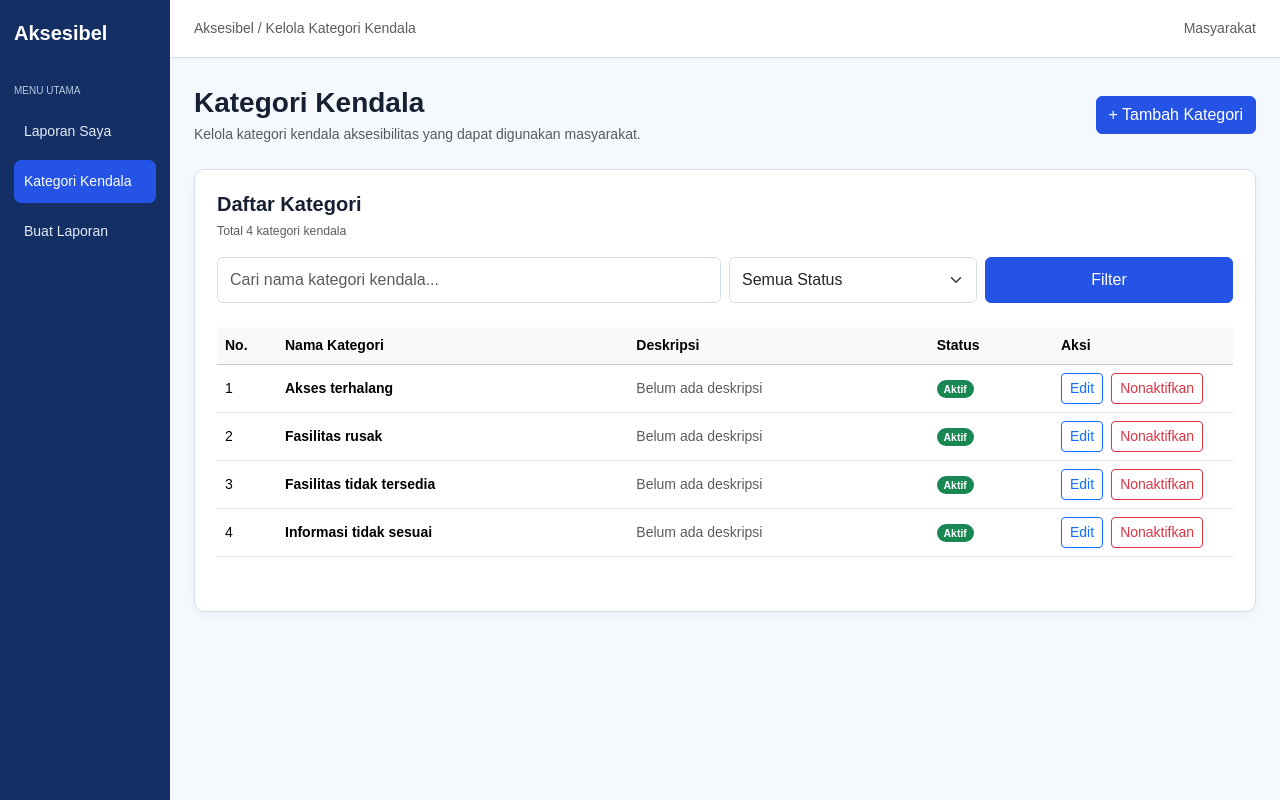
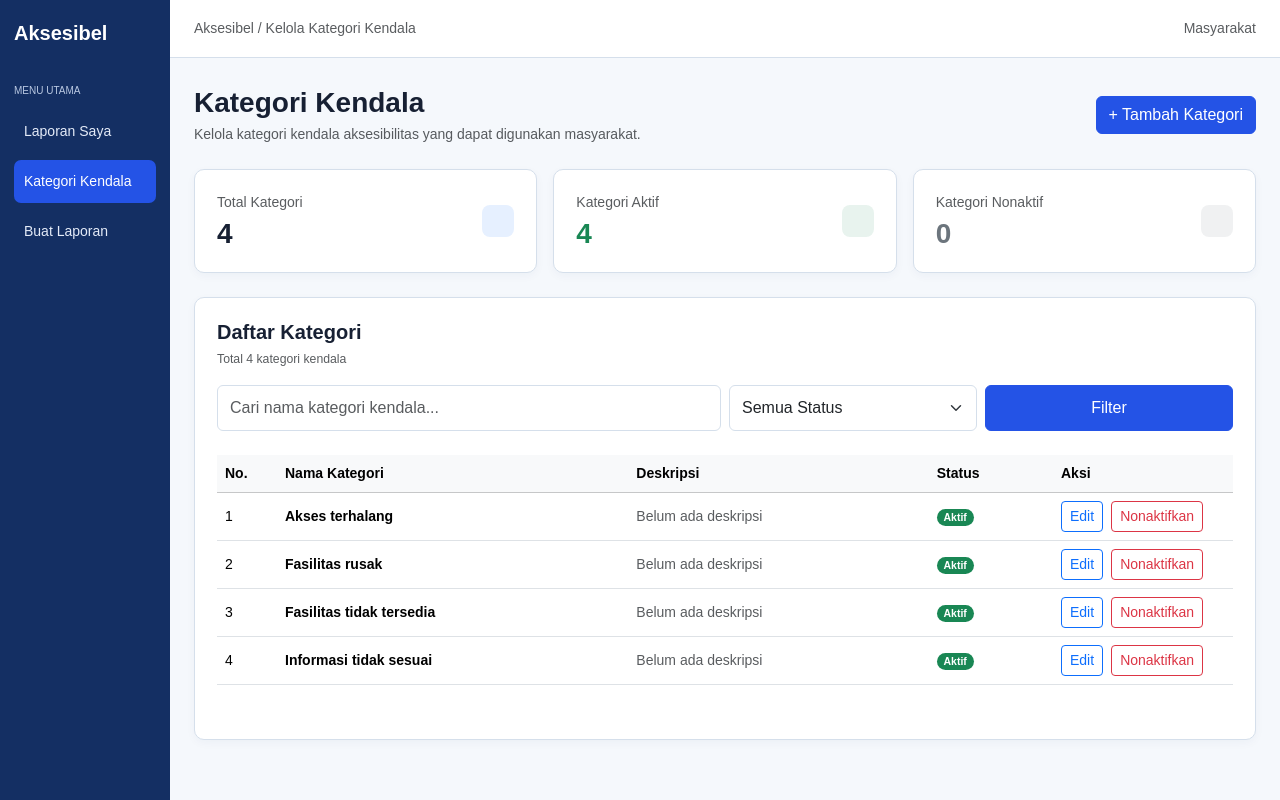
Before and after one commit to aksesibel/aksesibel, a Laravel app: page /issue-categories in a window 1280 px wide. Run offline with Laravel 12, Linux system fonts and the light colour scheme; data comes from the database, SQL or seed files in the repository.

Commit message:
Meningkatkan fitur pengelolaan kategori kendala

```diff
--- a/resources/views/issue-categories/index.blade.php
+++ b/resources/views/issue-categories/index.blade.php
@@ -35,6 +35,64 @@
             </ul>
         </div>
     @endif
+
+    <div class="row g-3 mb-4">
+
+        {{-- Total Kategori --}}
+        <div class="col-md-4">
+            <div class="content-card h-100">
+                <div class="d-flex justify-content-between align-items-center">
+                    <div>
+                        <p class="text-muted mb-1">Total Kategori</p>
+                        <h3 class="fw-bold mb-0">
+                            {{ $totalCategories }}
+                        </h3>
+                    </div>
+
+                    <div class="rounded-3 bg-primary bg-opacity-10 p-3">
+                        <i class="bi bi-list-ul text-primary fs-4"></i>
+                    </div>
+                </div>
+            </div>
+        </div>
+
+        {{-- Kategori Aktif --}}
+        <div class="col-md-4">
+            <div class="content-card h-100">
+                <div class="d-flex justify-content-between align-items-center">
+                    <div>
+                        <p class="text-muted mb-1">Kategori Aktif</p>
+                        <h3 class="fw-bold text-success mb-0">
+                            {{ $activeCategories }}
+                        </h3>
+                    </div>
+
+                    <div class="rounded-3 bg-success bg-opacity-10 p-3">
+                        <i class="bi bi-check-circle text-success fs-4"></i>
+                    </div>
+                </div>
+            </div>
+        </div>
+
+        {{-- Kategori Nonaktif --}}
+        <div class="col-md-4">
+            <div class="content-card h-100">
+                <div class="d-flex justify-content-between align-items-center">
+                    <div>
+                        <p class="text-muted mb-1">Kategori Nonaktif</p>
+                        <h3 class="fw-bold text-secondary mb-0">
+                            {{ $inactiveCategories }}
+                        </h3>
+                    </div>
+
+                    <div class="rounded-3 bg-secondary bg-opacity-10 p-3">
+                        <i class="bi bi-pause-circle text-secondary fs-4"></i>
+                    </div>
+                </div>
+            </div>
+        </div>
+
+    </div>
 
     <div class="content-card">
         <div class="d-flex justify-content-between align-items-center mb-3 flex-wrap gap-2">
```
